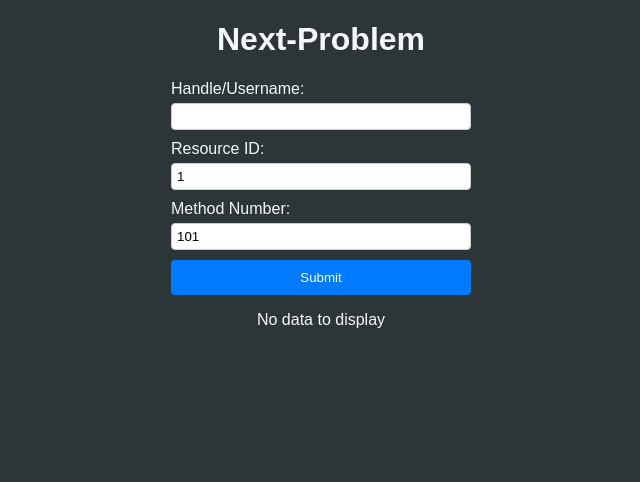
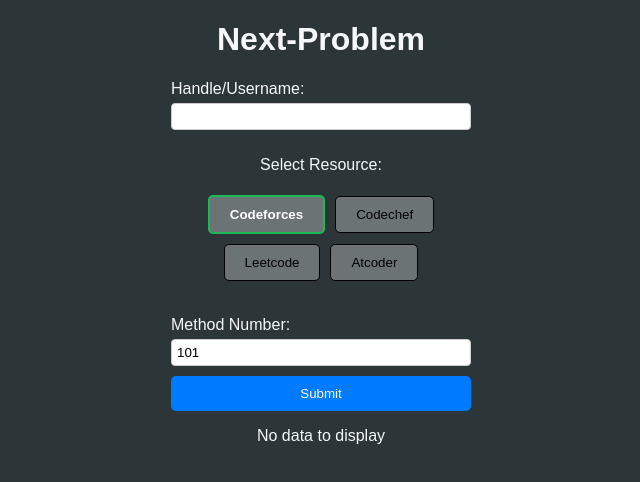
Before and after one commit to ABarpanda/Next-Problem, a React (Vite) app: page / in a window 1280 px wide. Shown: the top 482 px of the page, without its empty margins (319-959 px from the left). Built offline with nearby package versions, Linux system fonts and the light colour scheme; the HTML template or start-up script is replaced by a standard one.

Commit message:
Added resource buttons

```diff
--- a/src/App.jsx
+++ b/src/App.jsx
@@ -4,10 +4,12 @@
 import "./styles.css";
 import InputForm from "./components/InputForm";
 import QuestionList from "./components/QuestionList";
+import Footer from "./components/Footer";
 
 const App = () => {
   const [data, setData] = useState(null);
   const [loading, setLoading] = useState(false);
+  const [resourceId, setResourceId] = useState(1); // Default to Codeforces
 
   const handleFormSubmit = async (inputData) => {
     console.clear();
@@ -41,13 +43,19 @@
   return (
     <div className="app-container">
       <h1>Next-Problem</h1>
-      <InputForm onSubmit={handleFormSubmit} isLoading={loading} />
+      <InputForm
+        resourceId={resourceId}
+        setResourceId={setResourceId}
+        onSubmit={handleFormSubmit}
+        isLoading={loading}
+      />
       {loading && <div className="loader">Loading...</div>}
       {!loading && data ? (
         <QuestionList questions={data} />
       ) : (
         !loading && <p>No data to display</p>
       )}
+      {/* <Footer /> */}
       <Analytics />
       <SpeedInsights />
     </div>
--- /dev/null
+++ b/src/components/Footer.jsx
@@ -0,0 +1,21 @@
+import React from 'react';
+
+const Footer = () => {
+  return (
+    <footer className="footer">
+      <div className="footer-content">
+        <p>Next-Problem</p>
+        <p>Contact us:</p>
+        <ul>
+          <li>Email: <a href="mailto:info@next-problem.com">info@next-problem.com</a></li>
+        </ul>
+        <div className="social-links">
+          <a href="https://twitter.com" target="_blank" rel="noopener noreferrer">GitHub</a> |
+          <a href="https://linkedin.com" target="_blank" rel="noopener noreferrer">LinkedIn</a>
+        </div>
+      </div>
+    </footer>
+  );
+};
+
+export default Footer;
--- a/src/components/InputForm.jsx
+++ b/src/components/InputForm.jsx
@@ -8,13 +8,22 @@
 
   const handleSubmit = (e) => {
     e.preventDefault();
-    onSubmit({ handle, resourceId, methodNumber: parseInt(methodNumber, 10) });
+
+    onSubmit({
+      handle,
+      resourceId,
+      methodNumber: parseInt(methodNumber, 10)
+    });
+
     setIsLoading(true);
 
     setTimeout(() => {
       setIsLoading(false);
-      // alert("Form submitted successfully!");
-    }, 2000);
+    }, 2500);
+  };
+
+  const handleButtonClick = (id) => {
+    setResourceId(id); // Update the resource ID
   };
 
   return (
@@ -28,15 +37,37 @@
           required
         />
       </label>
-      <label>
-        Resource ID:
-        <input
-          type="number"
-          value={resourceId}
-          onChange={(e) => setResourceId(Number(e.target.value))}
-          required
-        />
-      </label>
+      <div className="resource-selector">
+        <p>Select Resource:</p>
+        <button
+          type="button"
+          className={`resource-button ${resourceId === 1 ? "selected" : ""}`}
+          onClick={() => handleButtonClick(1)}
+        >
+          Codeforces
+        </button>
+        <button
+          type="button"
+          className={`resource-button ${resourceId === 2 ? "selected" : ""}`}
+          onClick={() => handleButtonClick(2)}
+        >
+          Codechef
+        </button>
+        <button
+          type="button"
+          className={`resource-button ${resourceId === 102 ? "selected" : ""}`}
+          onClick={() => handleButtonClick(102)}
+        >
+          Leetcode
+        </button>
+        <button
+          type="button"
+          className={`resource-button ${resourceId === 93 ? "selected" : ""}`}
+          onClick={() => handleButtonClick(93)}
+        >
+          Atcoder
+        </button>
+      </div>
       <label>
         Method Number:
         <input
@@ -46,7 +77,7 @@
           required
         />
       </label>
-      <button type="submit" disabled={isLoading}>
+      <button type="submit" disabled={isLoading} className="submit-button">
         {isLoading ? "Submitting..." : "Submit"}
       </button>
       {isLoading && <div className="loader"></div>}
--- a/src/styles.css
+++ b/src/styles.css
@@ -35,7 +35,7 @@
   border-radius: 4px;
 }
 
-.input-form button {
+/* .input-form button {
   padding: 10px;
   background-color: #007bff;
   color: white;
@@ -46,7 +46,7 @@
 
 .input-form button:hover {
   background-color: #0056b3;
-}
+} */
 
 .question-list {
   margin-top: 20px;
@@ -64,15 +64,48 @@
   display: flex;
   align-items: center;
   justify-content: space-around;
-  gap: 10px; /* Space between elements */
+  gap: 10px;
 }
 
 .problem-name,
 .problem-rating {
   margin: 0;
-  flex: 1; /* Adjust width to fill available space */
+  flex: 1;
 }
 
+.footer {
+  background-color: #333;
+  color: white;
+  text-align: center;
+  padding: 20px 0;
+}
+
+.footer-content {
+  max-width: 800px;
+  margin: 0 auto;
+}
+
+.footer a {
+  color: #00bcd4;
+  text-decoration: none;
+}
+
+.footer a:hover {
+  text-decoration: underline;
+}
+
+.footer ul {
+  list-style: none;
+  padding: 0;
+}
+
+.footer li {
+  margin: 5px 0;
+}
+
+.social-links a {
+  margin: 0 10px;
+}
 
 .question-item button {
   padding: 5px 10px;
@@ -107,3 +140,55 @@
     transform: rotate(360deg);
   }
 }
+
+.input-form {
+  text-align: center;
+  margin-top: 20px;
+}
+
+.resource-selector {
+  margin-bottom: 20px;
+}
+
+.resource-button {
+  padding: 10px 20px;
+  margin: 5px;
+  border: 1px solid;
+  border-radius: 5px;
+  background-color: rgba(255, 255, 255, 0.3) !important;
+  color: black;
+  cursor: pointer;
+  transition: background-color 0.3s ease, transform 0.2s ease, border-color 0.3s ease;
+}
+
+.resource-button:hover {
+  background-color: rgba(255, 255, 255, 0.5);
+  transform: scale(1.05);
+}
+
+.resource-button.selected {
+  background-color: rgba(0, 123, 255, 0.8);
+  color: white;
+  font-weight: bold;
+  border-color: #1DB954;
+  border-width: 2px;
+}
+
+.resource-button:focus {
+  outline: 3px solid #1DB954;
+}
+
+.submit-button {
+  padding: 10px 20px;
+  background-color: #007bff;
+  color: white;
+  border: none;
+  border-radius: 5px;
+  cursor: pointer;
+  transition: background-color 0.3s ease, transform 0.2s ease;
+}
+
+.submit-button:hover {
+  background-color: #0056b3;
+  transform: scale(1.05);
+}
```
Also changed, not shown: 1 other file (tests, documents, lock files or other folders).
